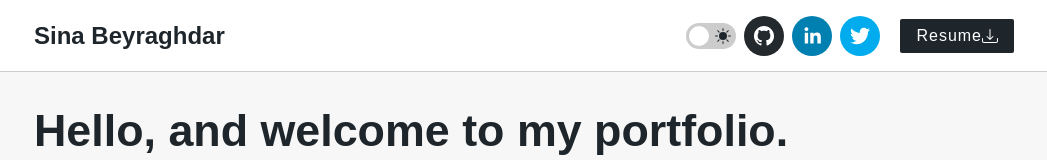
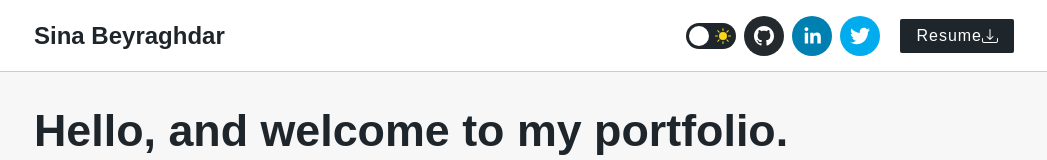
Before and after one commit to SinaBYR/my-portfolio-next, a React (Create React App) app: page / in a window 1280 px wide. Shown: the top 160 px of the page, without its empty margins (116-1163 px from the left). Built offline with nearby package versions, Linux system fonts and the light colour scheme.

Commit message:
Set up useReducer for DarkModeCheckbox component

```diff
--- a/src/App.js
+++ b/src/App.js
@@ -3,12 +3,17 @@ import { Work } from "./components/Work/Work";
 import { Showcase } from "./components/Showcase/Showcase";
 import { Contact } from "./components/Contact/Contact";
 import { Footer } from "./components/Footer/Footer";
+// import { useReducer } from "react";
+// import { themeReducer, themeColor } from "./dark-mode-future/theme-reducer";
 
 const App = () => {
+    // const [theme, dispatch] = useReducer(themeReducer, themeColor)
+
     return (
         <div>
             <Navbar />
             <Showcase />
+            {/* <button onClick={() => dispatch({type: 'darken'})}>Change</button> */}
             <Work />
             <Contact />
             <Footer />
--- /dev/null
+++ b/src/components/Navbar/DarkModeCheckbox/DarkModeCheckbox.js
@@ -0,0 +1,39 @@
+import { useReducer } from 'react';
+import classes from './DarkModeCheckbox.module.css';
+import { BsFillMoonFill, BsFillSunFill } from 'react-icons/bs';
+import { themeColor, themeReducer } from '../../../dark-mode-future/theme-reducer';
+
+const DarkModeCheckbox = ({ isDark }) => {
+    const [theme, dispatch] = useReducer(themeReducer, themeColor)
+
+    const onChangeHandler = e => {
+        if(theme === 'light') {
+            return dispatch({type: 'darken'})
+        }
+
+        dispatch({type: 'lighten'})
+    }
+
+    // console.log(theme)
+
+    return (
+        <label className={classes.Switch}>
+            <input type="checkbox" value={theme} onChange={onChangeHandler} />
+            <span className={[classes.Slider, classes.Round].join(' ')}>
+                {
+                    theme === 'dark'
+                    ?
+                    <span className={classes.Moon}>
+                        <BsFillMoonFill />
+                    </span>
+                    :
+                    <span className={classes.Sun}>
+                        <BsFillSunFill />
+                    </span>
+                }
+            </span>
+        </label>
+    )
+}
+
+export { DarkModeCheckbox }
--- a/src/components/Utilities/DarkModeCheckbox/DarkModeCheckbox.module.css
+++ b/src/components/Navbar/DarkModeCheckbox/DarkModeCheckbox.module.css
@@ -21,18 +21,21 @@
     left: 0;
     right: 0;
     bottom: 0;
-    backgRound-color: #ccc;
+    background-color: #3e4347;
+    background-color: #1e262c;
     -webkit-transition: .4s;
     transition: .4s;
 }
 
-.Slider:before {
+.Slider::before {
     position: absolute;
     content: "";
     height: 20px;
     width: 20px;
     left: 3px;
     bottom: 3px;
+    backgRound-color: #3e4347;
+    backgRound-color: #f9d71c;
     backgRound-color: white;
     -webkit-transition: .4s;
     transition: .4s;
@@ -41,15 +44,21 @@
 input:checked + .Slider {
     backgRound-color: #2196F3;
     backgRound-color: #3e4347;
+    background-color: white;
+}
+
+input:checked + .Slider::before {
+    background-color: white;
+    background-color: #1e262c;
 }
 
 input:focus + .Slider {
     box-shadow: 0 0 1px #2196F3;
+    box-shadow: 0 0 1px #3e4347;
     box-shadow: 0 0 1px #1e262c;
-    box-shadow: 0 0 1px #3e4347;
 }
 
-input:checked + .Slider:before {
+input:checked + .Slider::before {
     -webkit-transform: translateX(23px);
     -ms-transform: translateX(23px);
     transform: translateX(23px);
@@ -60,7 +69,7 @@ input:checked + .Slider:before {
     border-radius: 34px;
 }
 
-.Slider.Round:before {
+.Slider.Round::before {
     border-radius: 50%;
 }
 
@@ -71,6 +80,7 @@ input:checked + .Slider:before {
     display: flex;
     justify-content: center;
     align-items: center;
+    color: #f9d71c;
 }
 
 .Moon {
@@ -80,5 +90,4 @@ input:checked + .Slider:before {
     display: flex;
     justify-content: center;
     align-items: center;
-    color: #f7f7f7;
 }
--- a/src/components/Navbar/NavLinks/NavLinks.js
+++ b/src/components/Navbar/NavLinks/NavLinks.js
@@ -1,5 +1,4 @@
 import { SocialIcon } from 'react-social-icons';
-import { PrimaryButton } from '../../Utilities';
 
 const NavLinks = ({ mobile }) => {
     let links = (
--- a/src/components/Utilities/DarkModeCheckbox/DarkModeCheckbox.js
+++ /dev/null
@@ -1,26 +0,0 @@
-import { BsFillMoonFill, BsFillSunFill } from 'react-icons/bs';
-import classes from './DarkModeCheckbox.module.css';
-
-
-const DarkModeCheckbox = ({ value, isDark }) => {
-    return (
-        <label className={classes.Switch}>
-            <input type="checkbox" value={value}/>
-            <span className={[classes.Slider, classes.Round].join(' ')}>
-                {
-                    isDark
-                    ?
-                    <span className={classes.Moon}>
-                        <BsFillMoonFill />
-                    </span>
-                    :
-                    <span className={classes.Sun}>
-                        <BsFillSunFill />
-                    </span>
-                }
-            </span>
-        </label>
-    )
-}
-
-export { DarkModeCheckbox }
--- a/src/components/Utilities/index.js
+++ b/src/components/Utilities/index.js
@@ -3,4 +3,4 @@ export { PrimaryLink } from "./Links/PrimaryLink/PrimaryLink";
 export { Spinner } from './Spinner/Spinner';
 export { Logo } from './Logo/Logo';
 export { Burger } from './Burger/Burger';
-export { DarkModeCheckbox } from './DarkModeCheckbox/DarkModeCheckbox';
+export { DarkModeCheckbox } from '../Navbar/DarkModeCheckbox/DarkModeCheckbox';
--- a/src/dark-mode-future/theme-context.js
+++ b/src/dark-mode-future/theme-context.js
@@ -1,11 +1,11 @@
 import { createContext } from "react";
-import { theme } from "./theme-reducer";
+import { themeColor } from "./theme-reducer";
 
-const ThemeContext = createContext(theme);
+export const ThemeContext = createContext(undefined);
 
 export const ThemeProvider = (props) => {
     return (
-        <ThemeContext.Provider value={theme}>
+        <ThemeContext.Provider value={themeColor}>
             {props.children}
         </ThemeContext.Provider>
     )
--- a/src/dark-mode-future/theme-reducer.js
+++ b/src/dark-mode-future/theme-reducer.js
@@ -1,6 +1,6 @@
-export const theme = 'light';
+export const themeColor = 'light';
 
-export const themeReducer = (state = theme, action) => {
+export const themeReducer = (theme, action) => {
     if (action.type === 'darken') {
         return 'dark'
     }
--- a/src/index.js
+++ b/src/index.js
@@ -3,7 +3,7 @@ import ReactDOM from 'react-dom';
 import './index.css';
 import App from './App';
 import reportWebVitals from './reportWebVitals';
-import { ThemeProvider } from './store/store';
+import { ThemeProvider } from './dark-mode-future/theme-context';
 
 ReactDOM.render(
   <React.StrictMode>
--- a/src/store/store.js
+++ /dev/null
@@ -1,19 +0,0 @@
-import { createContext, useReducer } from "react";
-
-const darkMode = false;
-
-const themeReducer = (state = darkMode, action) => {
-    if (action.type === 'on') {
-        return true
-    }
-
-    return false
-}
-
-const ThemeContext = createContext();
-
-export const ThemeProvider = (props) => {
-    const [state, dispatch] = useReducer(themeReducer)
-
-    return <ThemeContext.Provider value={{state, dispatch}}>{props.children}</ThemeContext.Provider>
-}
```
